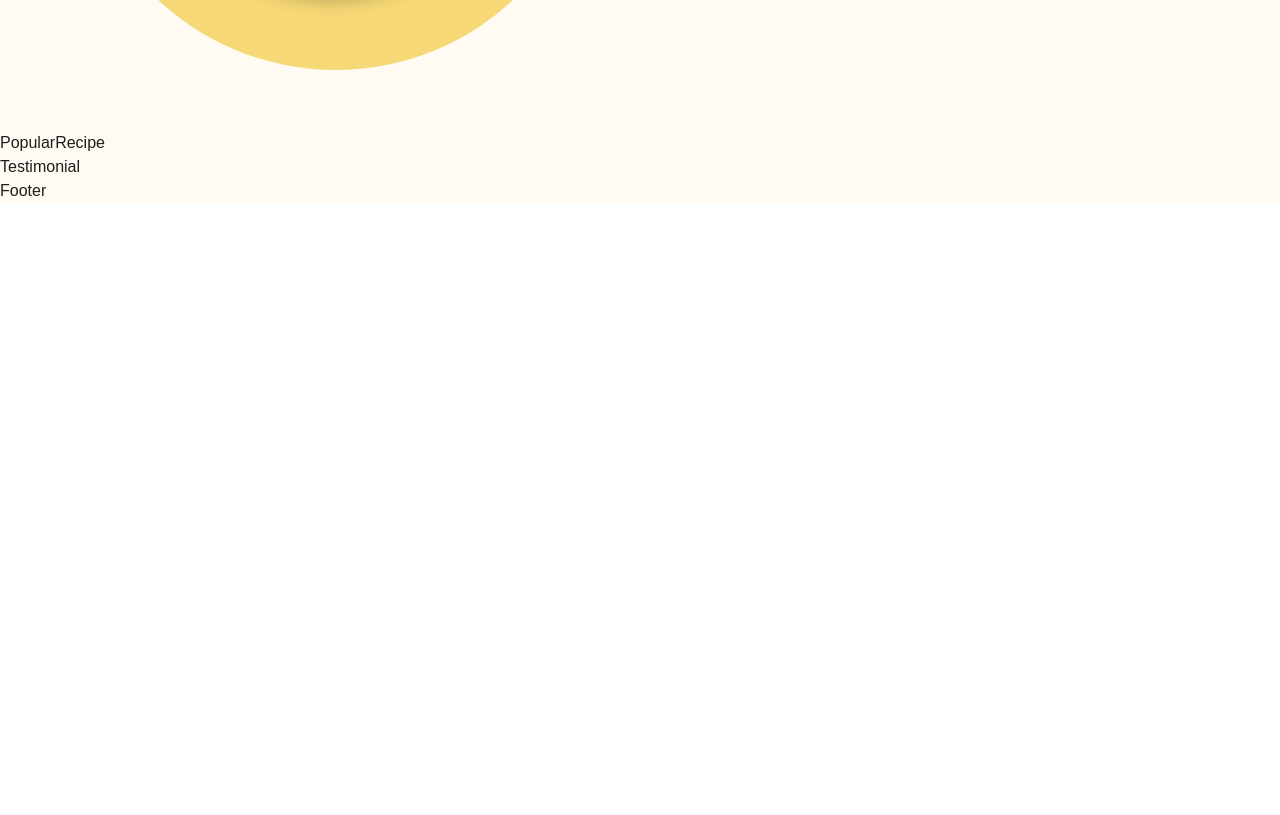
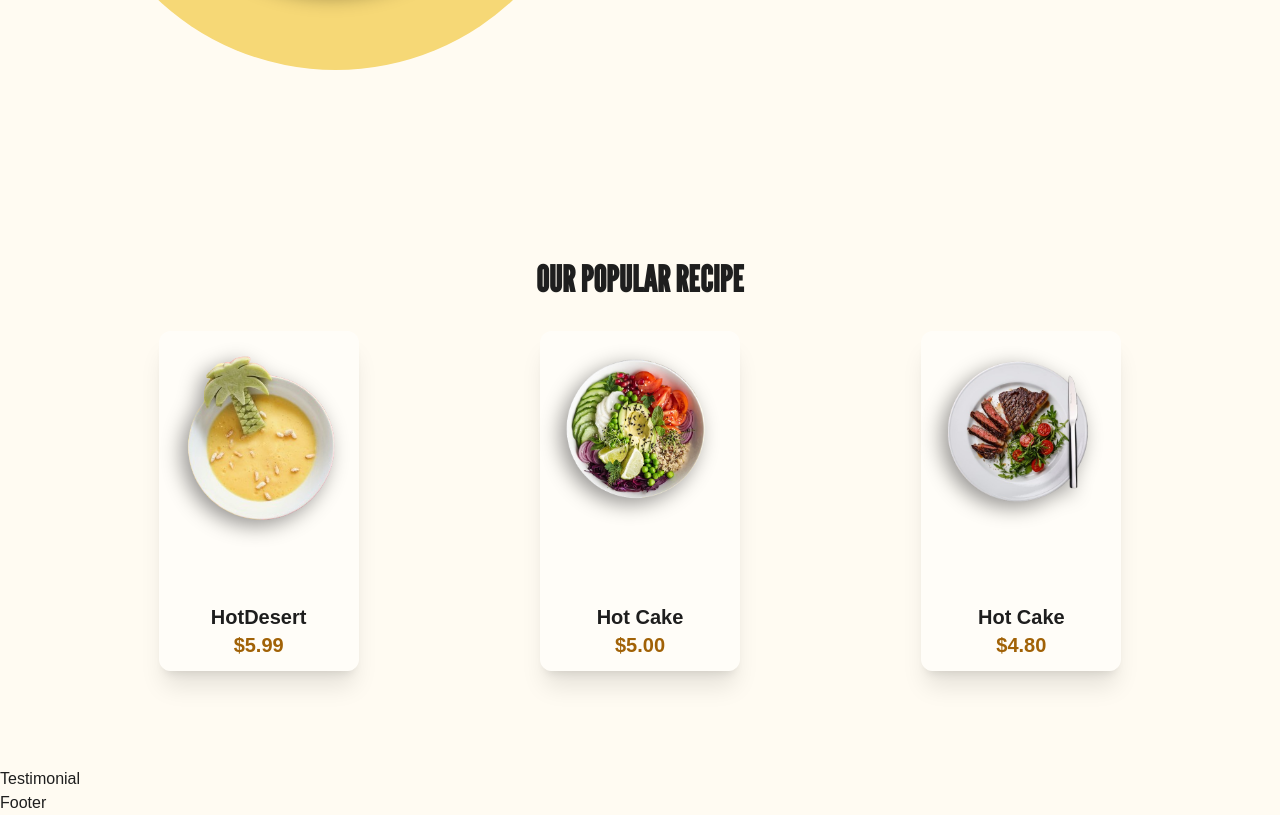
Before and after one commit to freetimezp/js-portfolio-103-yummy, a React (Vite) app: page / in a window 1280 px wide. Shown: the part 1600-2415 px from the top of the page. Before the commit the page ends 1803 px from the top, so only its background shows below. Built offline with nearby package versions, Linux system fonts and the light colour scheme.

Commit message:
06. js-portfolio-103-yummy. PopularRecipe component.

```diff
--- a/src/components/PopularRecipe/PopularRecipe.jsx
+++ b/src/components/PopularRecipe/PopularRecipe.jsx
@@ -1,7 +1,85 @@
+/* eslint-disable no-unused-vars */
 import React from "react";
 
+import foodImage1 from "../../assets/food/food.png";
+import foodImage2 from "../../assets/food/food2-plate.png";
+import foodImage3 from "../../assets/food/banner.png";
+
+import { motion } from "framer-motion";
+
+import { SlideUp } from "../Hero/Hero";
+
+const PopularRecipeData = [
+  {
+    id: 1,
+    name: "HotDesert",
+    img: foodImage1,
+    price: "$5.99",
+    delay: 0.4
+  },
+  {
+    id: 2,
+    name: "Hot Cake",
+    img: foodImage2,
+    price: "$5.00",
+    delay: 0.8
+  },
+  {
+    id: 3,
+    name: "Hot Cake",
+    img: foodImage3,
+    price: "$4.80",
+    delay: 1.2
+  },
+];
+
 const PopularRecipe = () => {
-  return <div>PopularRecipe</div>;
+  return (
+    <section>
+      <div className="container py-24">
+        <motion.h3
+          className="text-4xl text-center font-league font-semibold uppercase py-8"
+          variants={SlideUp(0.5)}
+          initial="hidden"
+          whileInView="show"
+        >
+          Our Popular Recipe
+        </motion.h3>
+
+        <div className="grid grid-cols-1 sm:grid-cols-2 md:grid-cols-3 gap-6 place-items-center">
+          {PopularRecipeData.map((item, index) => (
+            <div
+              key={index}
+              className="group text-center bg-white/50 shadow-xl p-3 rounded-xl
+                h-[340px] flex flex-col justify-between"
+            >
+              <img
+                src={item.img}
+                alt="popular"
+                className="w-44 mx-auto img-shadow group-hover:scale-110 group-hover:translate-x-10
+                  group-hover:translate-y-[-50px] group-hover:rotate-[50deg] transition-all
+                  duration-700"
+              />
+
+              <div>
+                <button className="btn-primary group-hover:mb-3 opacity-0 group-hover:opacity-100">
+                  Buy Now
+                </button>
+
+                <p className="text-xl font-semibold">
+                  {item.name}
+                </p>
+
+                <p className="text-xl font-bold text-yellow-700">
+                  {item.price}
+                </p>
+              </div>
+            </div>
+          ))}
+        </div>
+      </div>
+    </section>
+  );
 };
 
 export default PopularRecipe;
```
